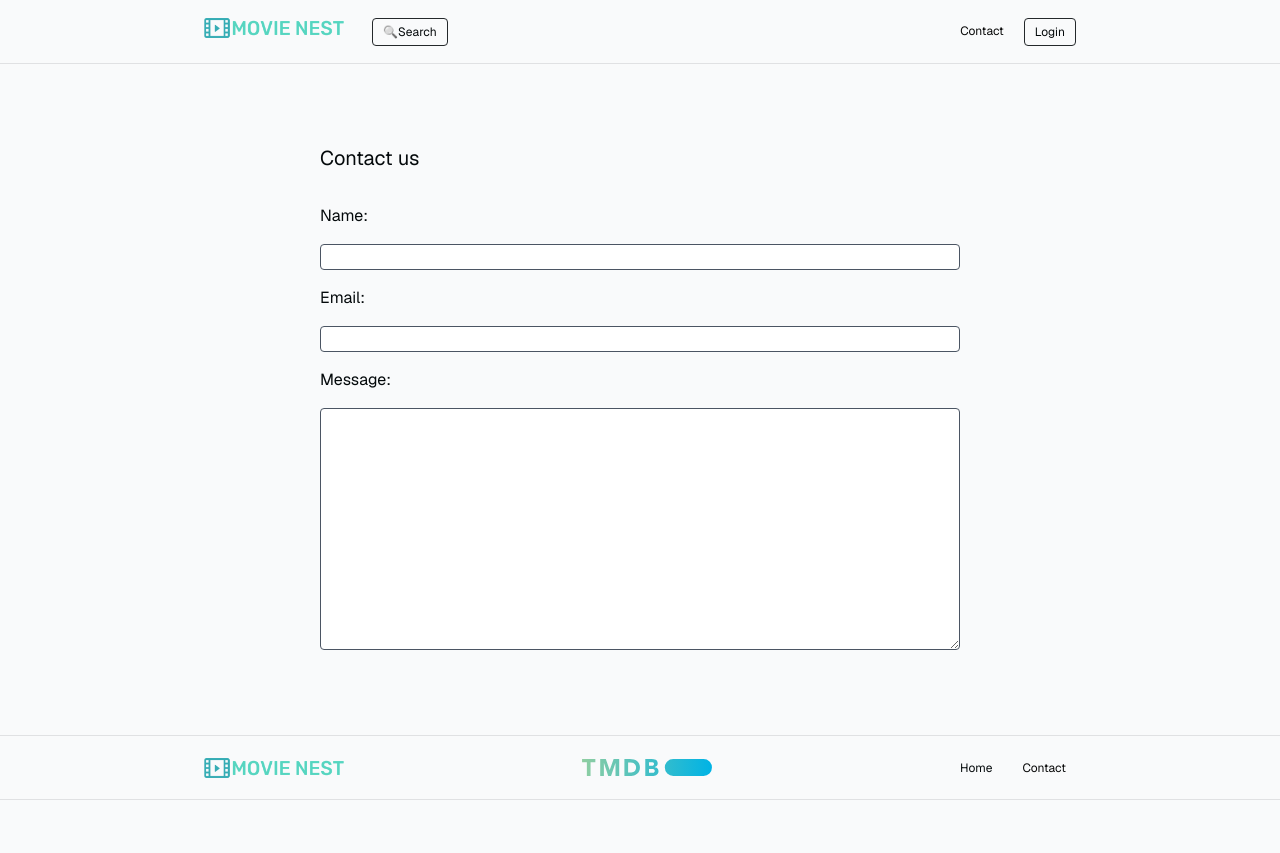
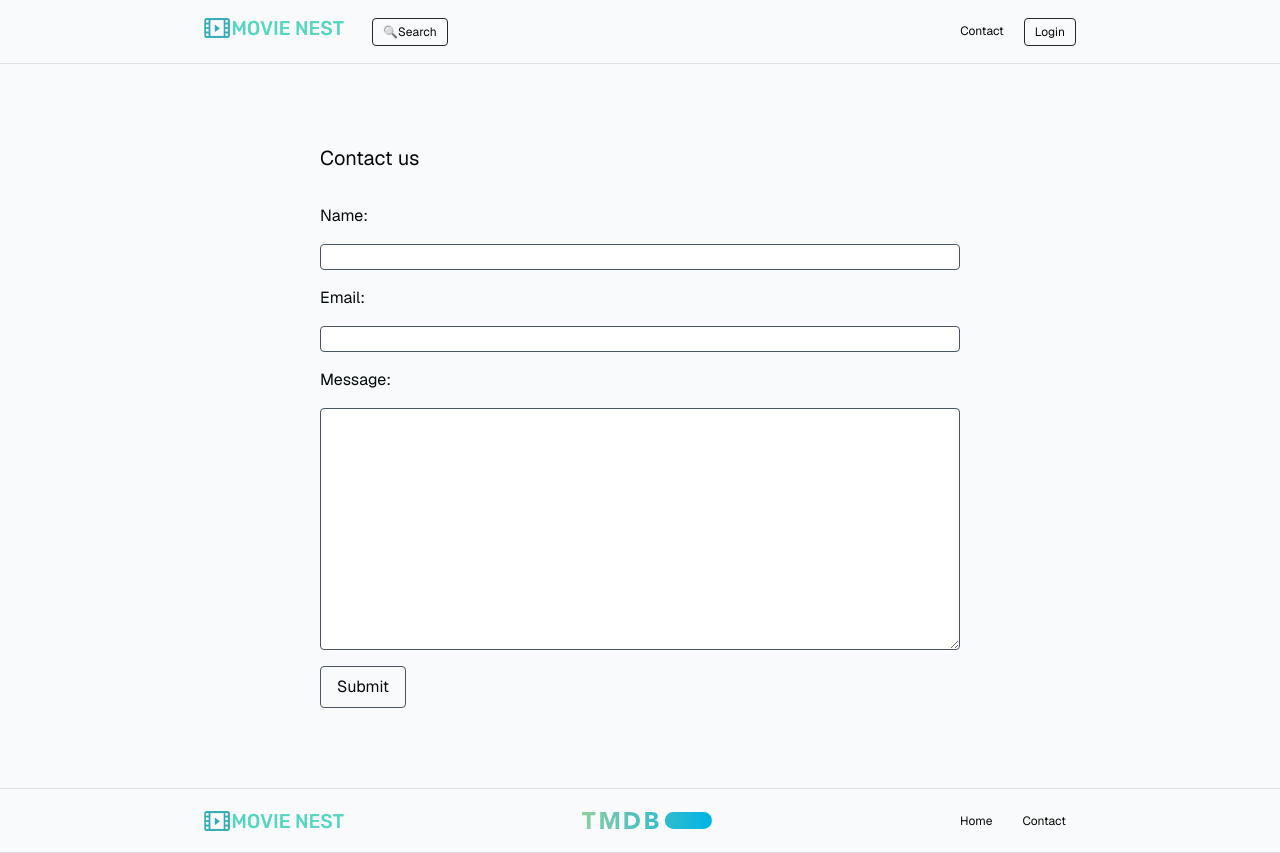
Before and after one commit to rakenduste-programmeerimine-2023/movie-nest, a Next.js app: page /contact in a window 1280 px wide. Before the commit the page ends 800 px from the top, so only its background shows below. Built offline with nearby package versions, Linux system fonts and the light colour scheme; no server answers.

Commit message:
feat: contact page add submit button

```diff
--- a/components/ContactForm.jsx
+++ b/components/ContactForm.jsx
@@ -24,6 +24,12 @@ const ContactForm = () => {
           cols="30"
           rows="10"
         ></textarea>
+        <button
+          type="submit"
+          className="self-start border border-gray-600 rounded py-2 px-4"
+        >
+          Submit
+        </button>
       </form>
     </div>
   );
```
